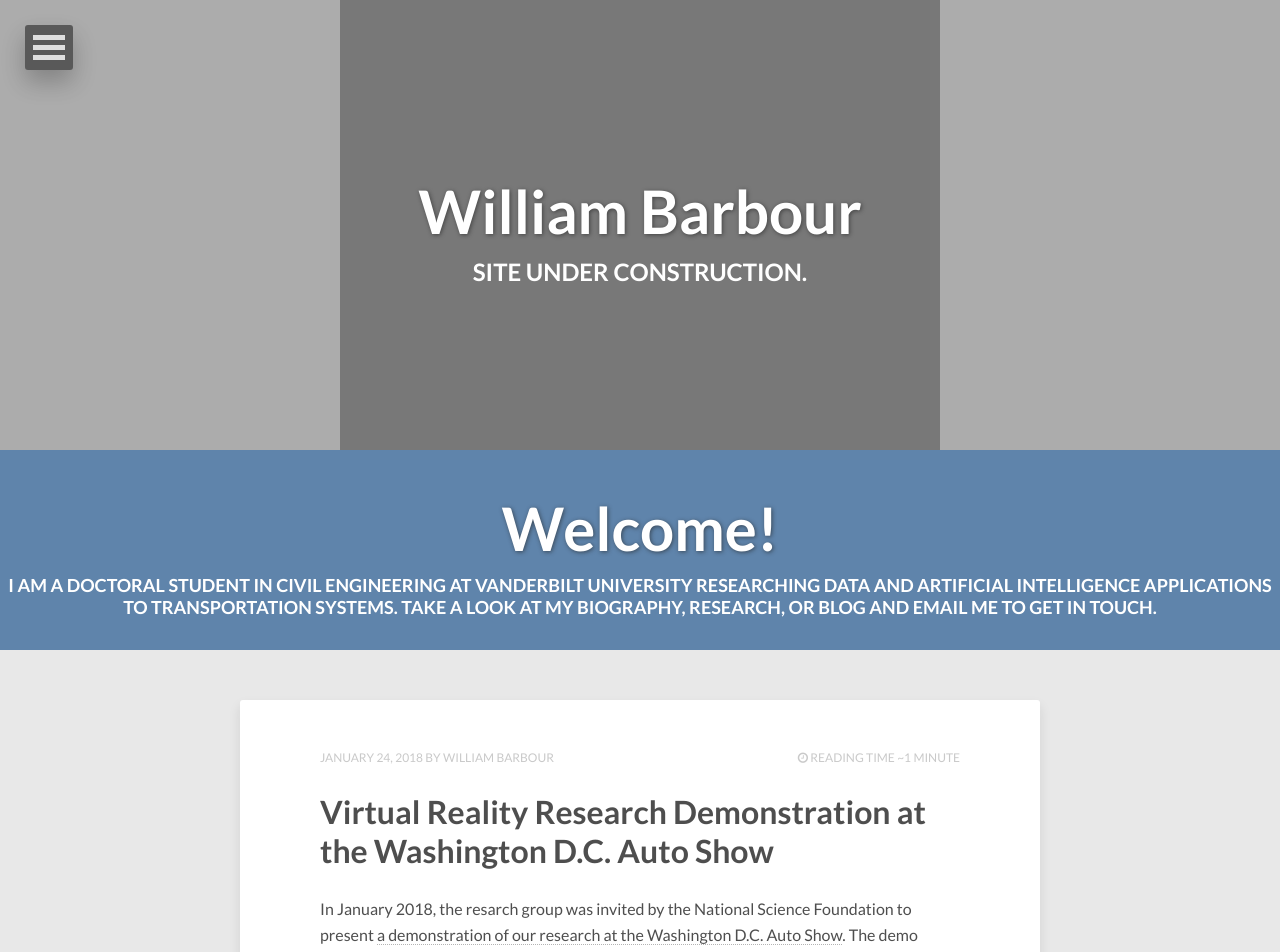
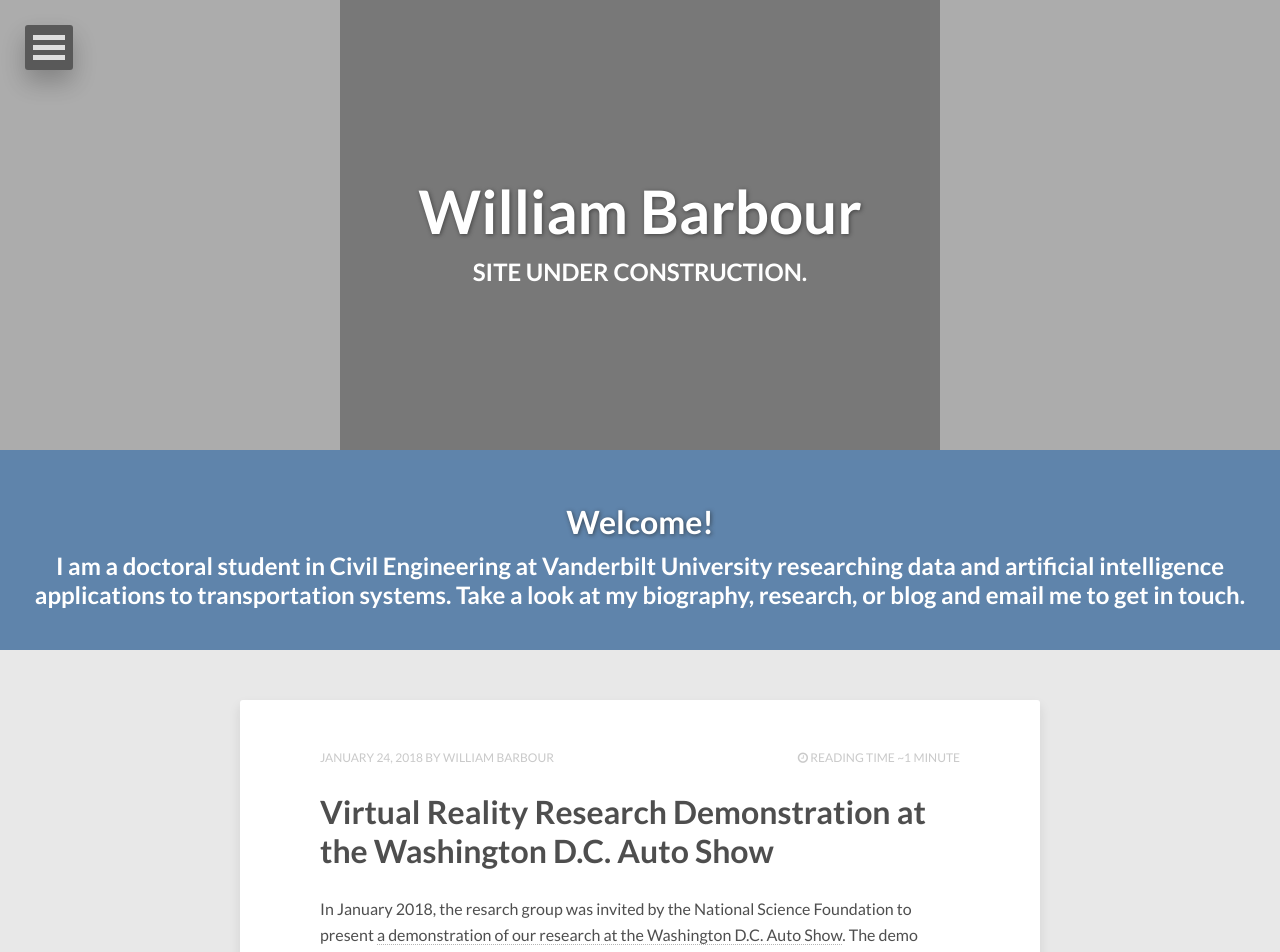
Before and after one commit to barbourww/barbourww.github.io, a Jekyll site: the page built from index.html, in a window 1280 px wide. Shown: the top 952 px of the page. Built offline with Jekyll 4.4.1, drawn with Linux system fonts in a browser that asks for light colours; nearby versions of some CDN libraries; the list of posts is cut into pages by our own code; comment, search, counter and statistics services are not loaded.

Commit message:
Revert "Trying to size down secondary h2 text"
This reverts commit 67d5e54712d69b6a2c3bb8aebfbd6096004984e8.

```diff
--- a/_sass/_page.scss
+++ b/_sass/_page.scss
@@ -96,42 +96,6 @@ body {
 		color: lighten($base-color,20);
 	}
 }
-
-.secondary-title {
-	text-align: center;
-	margin: 30px 0 0;
-
-	h1 {
-		margin: 10px 20px;
-		font-weight: 700;
-		@include font-rem(32);
-		color: lighten($base-color,20);
-
-		@media #{$medium} {
-			@include font-rem(48);
-		}
-
-		@media #{$large} {
-			@include font-rem(60);
-		}
-	}
-
-	h2 {
-		margin: 0;
-		@include font-rem(18);
-		text-transform: uppercase;
-		color: lighten($base-color,40);
-
-		@media #{$medium} {
-			@include font-rem(18);
-		}
-	}
-
-	p {
-		color: lighten($base-color,20);
-	}
-}
-
 
 .feature .header-title {
 	position: absolute;
```
